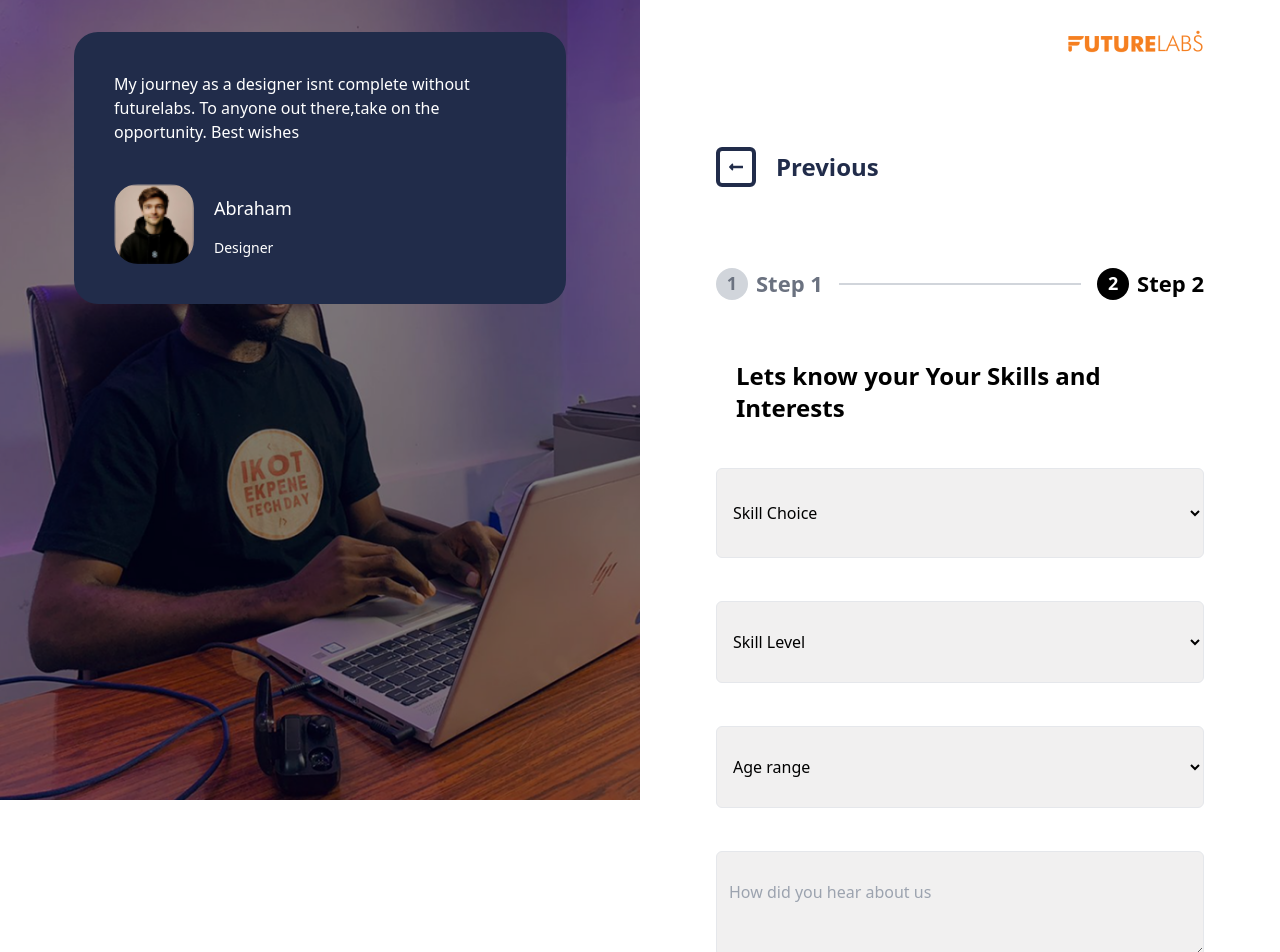
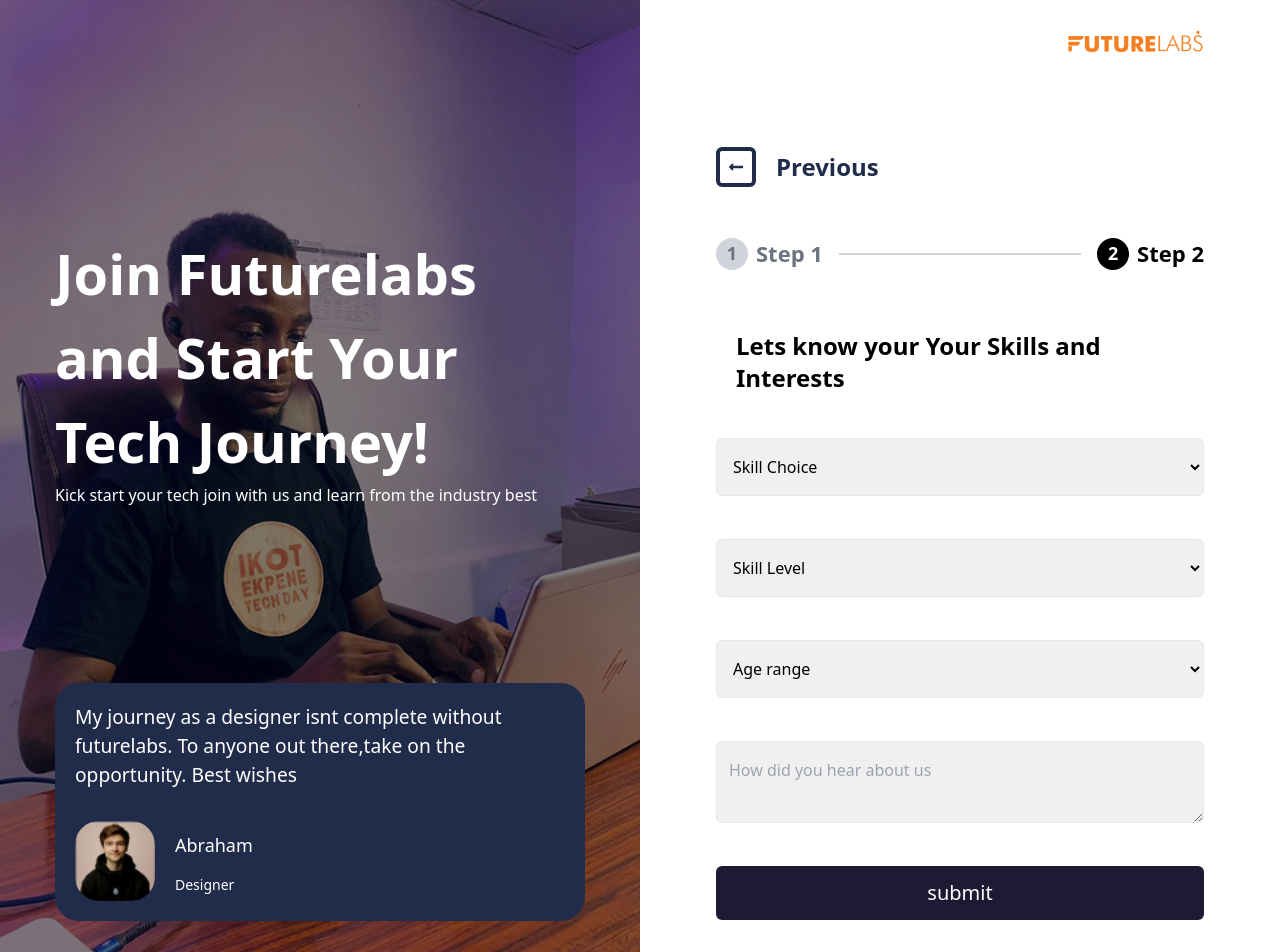
Before and after one commit to FutureLabss/FutureLabs-Lms, a Next.js app: page /signup/proceed in a window 1280 px wide. Shown: the top 952 px of the page. Built offline with nearby package versions, Linux system fonts and the light colour scheme; no server answers.

Commit message:
signupdate

```diff
--- a/src/pages/login.tsx
+++ b/src/pages/login.tsx
@@ -62,7 +62,7 @@
     <div className="bg-white grid grid-cols-1 md:grid-cols-2">
       {/* Left Section */}
       <div className="hidden md:flex">
-      <div className="bg-background text-white md:px-[75px] h-screen ">
+      <div className="bg-background text-white md:px-[75px] 2xl:h-screen ">
         <div className="md:pt-[15.25rem] p-[3rem]">
           <h2 className="md:text-[3rem] text-[1.5rem] font-bold">
             Join Futurelabs and Start Your Tech Journey!
@@ -107,7 +107,7 @@
             ))}
           </div>
         )}
-        <div className="p-5 mx-auto md:mt-[10rem]">
+        <div className="p-5 mx-auto md:mt-[5rem] 2xl:mt-[10rem]">
           <h2 className="text-2xl font-semibold mb-6 text-black">
             Nice to have you back!
           </h2>
--- /dev/null
+++ b/src/pages/signup/accountcreated.tsx
@@ -0,0 +1,75 @@
+import Image from "next/image";
+import { useRouter } from "next/router";
+import { useEffect } from "react";
+import logo from "../../assets/logo.png";
+import verifysuccessimg from "../../assets/verifysuccessimg.png";
+import successlogin from "../../assets/successlogin.png";
+import { useAuthContext } from "@/shared/context/auth";
+import Link from "next/link";
+
+export default function AccountCreatedSuccessful() {
+  const router = useRouter();
+  const { email, } = router.query;
+  const{VerifyEmail}=useAuthContext()
+
+  useEffect(()=>{
+     VerifyEmail({
+      email: email,
+     })
+    if (!email) {
+    }
+  }, [email, router, VerifyEmail]);
+
+  return (
+    <div className="bg-white grid grid-cols-1 md:grid-cols-2 h-screen">
+      <div className="bg-background text-white hidden md:flex items-center justify-center">
+        <div className="md:pt-[2.55rem] 2xl:mt-[37rem]">
+          <Image
+            src={verifysuccessimg}
+            alt="User Avatar"
+            className="mx-auto w-[100%] md:w-[100%]"
+          />
+        </div>
+      </div>
+      <div className="md:px-[76px] pt-10 xsm:px-4">
+        <div className="flex items-end flex-row justify-end w-full">
+          <Image src={logo} alt="Futurelabs Logo" />
+        </div>
+        <div className="text-center 2xl:mt-[18rem]">
+          <h2 className="text-2xl font-semibold mb-4 text-black pt-5">
+          Account creation successful
+          </h2>
+          <div className="py-[24px] w-full max-w-[232px] mx-auto">
+            <Image
+              src={successlogin}
+              alt="Success Icon"
+              className="mx-auto mb-4"
+            />
+          </div>
+          <p className="text-blacktext-2xl font-normal mb-6 w-full max-w-[500px]">
+          We’ve sent a verification link to {email}.
+          Please check your inbox and click on the link to verify your account."
+          </p>
+          <div className="mt-16">
+            <button
+              type="button"
+              className="bg-background text-white py-3 px-6 rounded-md
+              hover:bg-background-dark focus:outline-none focus:ring
+              focus:ring-blue-300 text-[20px] w-full max-w-[491px]"
+            >
+              Resend Email
+            </button>
+          </div>
+          <div className="text-center pt-6">
+              <p>
+              Entered the wrong email?<span className="text-[#007AFF] pl-2"> <Link href={"/signup"}> Change it here</Link></span>
+              </p>
+              <p className="pt-20 pb-10 italic text-xs text-center">
+              Didn't receive an email? Emails can sometimes take a few minutes to arrive."
+              </p>
+             </div>
+        </div>
+      </div>
+    </div>
+  );
+}
--- a/src/pages/signup/proceed.tsx
+++ b/src/pages/signup/proceed.tsx
@@ -43,25 +43,25 @@
     return(
         <div className="bg-white grid grid-cols-1 md:grid-cols-1 lg:grid-cols-2 h-full lg:min-h-[850px]">
             {/* right */}
-        <div className="hidden lg:flex h-screen">
-         <div className="w-full relative">
+            <div className="hidden lg:flex 2xl:h-screen">
+         <div className="w-full relative  h-full">
            <Image
              src={signup}
              alt="User Avatar"
              className=" object-cover w-full h-full "
            />
-         <div className="absolute mt-[-62rem] text-start w-full max-w-[900px] px-[74px]">
-            <h2 className=" text-[1rem] 2xl:text-[5rem] text-white font-semibold">
+         <div className="absolute 2xl:mt-[-62rem] md:mt-[-47rem] text-start w-full max-w-[900px] 2xl:px-[74px] px-[55px]">
+            <h2 className=" text-[1rem] md:text-[3.5rem] 2xl:text-[5rem] text-white font-semibold">
             Join Futurelabs and Start Your Tech  Journey!
             </h2>
-            <p className="ext-[1rem] 2xl:text-[1.44rem] text-white font-normal" >
+            <p className="text-[1rem]  2xl:text-[1.44rem] text-white font-normal" >
             Kick start your tech join with us and learn from the  industry best
             </p>
-            <div className="bg-primary p-10 mt-[11rem] rounded-3xl">
-                <p className="text-[1rem] 2xl:text-[1.5rem] text-white font-medium w-full max-w-[500px]" >
+            <div className="bg-primary 2xl:p-10 p-5 mt-[11rem] rounded-3xl">
+                <p className="text-[1rem] md:text-[1.2rem] 2xl:text-[1.5rem] text-white font-medium w-full max-w-[500px]" >
                 My journey as a designer isnt complete without futurelabs. To anyone out there,take on the opportunity. Best wishes
                 </p>
-                <div className="flex gap-3 items-center pt-10">
+                <div className="flex gap-3 items-center pt-8">
             <Image
               src={loginprofile}
               alt="User Avatar"
@@ -85,7 +85,7 @@
          {/* {error && <p className="text-red-500 text-sm text-center">{error}</p>} */}
          <div className="md:mt-[5rem] 2xl:mt-[3rem]">
          <button
-                   className="flex items-center justify-center space-x-3 text-gray-500 mb-[80px]"
+                   className="flex items-center justify-center space-x-3 text-gray-500 2xl:mb-[80px] pb-[50px]"
                    onClick={() => router.back()}
                  >
                    <button className=" text-[#212C4A] border-4 border-[#212C4A] py-2 px-2 rounded-md ">
@@ -119,7 +119,7 @@
            className="flex flex-col gap-[27px] 2xl:gap-[3rem]"
            >
              <select id="choice"
-             className="w-full rounded-md py-8 px-3 mb-4 bg-[#f1f0f0] outline-gray-400 border focus:outline-none focus:"
+             className="w-full rounded-md py-4 px-3 mb-4 bg-[#f1f0f0] outline-gray-400 border focus:outline-none focus:"
               // className="bg-[#f1f0f0] border border-gray-300 text-gray-900 text-sm
               // rounded-lg focus:ring-blue-500 focus:border-blue-500 block w-full p-2.5
               //  dark:bg-gray-700 dark:border-gray-600 dark:placeholder-gray-400 dark:text-white
@@ -133,7 +133,7 @@
 
             </select>
             <select id="level"
-             className="w-full rounded-md py-7 px-3 mb-4 bg-[#f1f0f0] outline-gray-400 border focus:outline-none focus:"
+             className="w-full rounded-md py-4 px-3 mb-4 bg-[#f1f0f0] outline-gray-400 border focus:outline-none focus:"
               // className="bg-[#f1f0f0] border border-gray-300 text-gray-900 text-sm
               // rounded-lg focus:ring-blue-500 focus:border-blue-500 block w-full p-2.5
               //  dark:bg-gray-700 dark:border-gray-600 dark:placeholder-gray-400 dark:text-white
@@ -145,7 +145,7 @@
               <option value="Others" className="text-[#686666]">Advance</option>
             </select>
             <select id="age"
-             className="w-full rounded-md py-7 px-3 mb-4 bg-[#f1f0f0] outline-gray-400 border focus:outline-none focus:"
+             className="w-full rounded-md py-4 px-3 mb-4 bg-[#f1f0f0] outline-gray-400 border focus:outline-none focus:"
               // className="bg-[#f1f0f0] border border-gray-300 text-gray-900 text-sm
               // rounded-lg focus:ring-blue-500 focus:border-blue-500 block w-full p-2.5
               //  dark:bg-gray-700 dark:border-gray-600 dark:placeholder-gray-400 dark:text-white
@@ -159,12 +159,13 @@
 
             </select>
             <textarea name="" placeholder="How did you hear about us" id=""
-            className="w-full rounded-md py-7 px-3 mb-4 bg-[#f1f0f0] outline-gray-400 border focus:outline-none focus:"
+            className="w-full rounded-md py-4 px-3 mb-4 bg-[#f1f0f0] outline-gray-400 border focus:outline-none focus:"
 >
 
             </textarea>
 
              <div className="pb-3">
+              <Link href={"/signup/accountcreated"}>
              <button
                 type="submit"
                className="w-full bg-background text-white py-3 rounded-md hover:bg-background-dark focus:outline-none focus:ring focus:ring-blue-300 text-[20px]"
@@ -172,6 +173,7 @@
                 {/* {!loading ? `submit` : "Loading..."} */}
                 submit
              </button>
+              </Link>
              </div>
              <div className="text-center">
               <p>
```
Also changed, not shown: src/pages/signup/index.tsx (+13 -13 lines).
